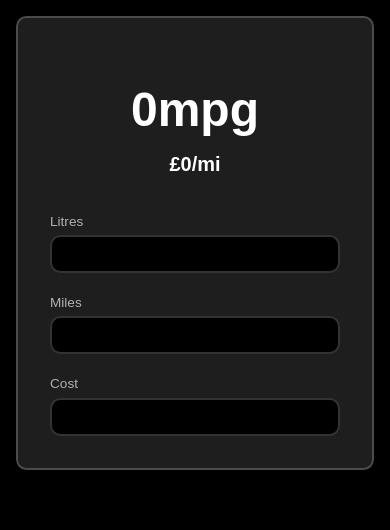
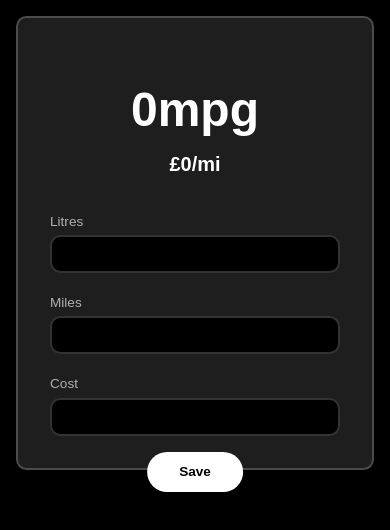
Before and after one commit to robertbckly/mpg-calculator-new, a React (Vite) app: page / in a window 390 px wide. Shown: the top 530 px of the page. Built offline with nearby package versions, Linux system fonts and the light colour scheme.

Commit message:
refactor: improve + add save button

```diff
--- a/src/components/app.css
+++ b/src/components/app.css
@@ -8,7 +8,8 @@ body {
   background-color: black;
 }
 
-input {
+input,
+button {
   font-size: 1rem;
 }
 
@@ -24,14 +25,15 @@ input {
 }
 
 .calculator {
-  --spacing: 2rem;
+  --calculator-spacing: 2rem;
   display: flex;
   width: 100%;
   max-width: 35rem;
-  padding: var(--spacing);
+  padding: var(--calculator-spacing);
   border: 2px solid rgba(255, 255, 255, 0.2);
   border-radius: 0.65rem;
-  gap: var(--spacing);
+  gap: var(--calculator-spacing);
+  position: relative;
   background-color: rgb(30, 30, 30);
   color: white;
 }
@@ -55,13 +57,40 @@ input {
   font-size: 3rem;
 }
 
+.save-button {
+  font-size: 0.85rem;
+  padding: 0.75rem 2rem;
+  border: none;
+  border-radius: 2rem;
+  position: absolute;
+  bottom: calc(-1.5rem);
+  left: 75%;
+  font-weight: bold;
+  line-height: 1rem;
+  background-color: white;
+  color: black;
+  cursor: pointer;
+  transform: translateX(-50%);
+}
+
+.save-button:hover {
+  background-color: gainsboro;
+}
+
 /*
   Consider using a pre-processor to use centrally defined breakpoints in
   all CSS files.
 */
 @media screen and (max-width: 410px) {
   .calculator {
-    padding-top: 4rem;
     flex-direction: column-reverse;
   }
+
+  .output {
+    margin-top: var(--calculator-spacing);
+  }
+
+  .save-button {
+    left: 50%;
+  }
 }
--- a/src/components/app.tsx
+++ b/src/components/app.tsx
@@ -1,11 +1,8 @@
-// import { v4 as uuid } from 'uuid';
-// import Record from './Record';
 import React, { useState } from 'react';
 import { MainForm } from './main-form/main-form';
 import { Record as RecordT } from '../types/record';
 import './app.css';
 
-// const LOCAL_STORAGE_NAME = 'recordList';
 const INIT_INPUT_DATA: RecordT = Object.freeze({
   id: null,
   volume: null,
@@ -16,17 +13,48 @@ const INIT_INPUT_DATA: RecordT = Object.freeze({
 
 export default function App() {
   const [inputData, setInputData] = useState<RecordT>(INIT_INPUT_DATA);
+
+  const mpg = inputData.distance && inputData.volume
+    ? (inputData.distance / (inputData.volume / 4.5462)).toFixed(2)
+    : '0';
+
+  const mpp = inputData.cost && inputData.distance
+    ? (inputData.cost / inputData.distance).toFixed(2)
+    : '0';
+
+  const handleInputChange = (input: string, value: any) => {
+    setInputData((data) => ({ ...data, [input]: value }));
+  };
+
+  return (
+    <div className="calculator">
+      {/* INPUT */}
+      <MainForm
+        value={inputData}
+        onChange={handleInputChange}
+      />
+      {/* OUTPUT */}
+      <div className="output">
+        <p className="output-item output-item--large">
+          <span className="wrap-text">{mpg}</span>
+          mpg
+        </p>
+        <p className="output-item">{`£${mpp}/mi`}</p>
+      </div>
+      <button className="save-button" type="button" onClick={() => alert('Not saved.')}>
+        Save
+      </button>
+    </div>
+  );
+}
+
+// BITS FROM BEFORE...
+
+// const LOCAL_STORAGE_NAME = 'recordList';
+
 // const [recordList, setRecordList] = useState<RecordT[]>([]);
 // const [synced, setSynced] = useState(false);
 // const [savingOpen, setSavingOpen] = useState(false);
-
-  const mpg = inputData.distance && inputData.volume
-    ? (inputData.distance / (inputData.volume / 4.5462)).toFixed(2)
-    : 0;
-
-  const mpp = inputData.cost && inputData.distance
-    ? (inputData.cost / inputData.distance).toFixed(2)
-    : 0;
 
 // useEffect(() => {
 //   // No state; so sync state with storage
@@ -72,14 +100,6 @@ export default function App() {
 
 //   resetInput(true);
 // };
-
-  const handleInputChange = ({ input, value }: { input: string; value: any; }) => {
-    setInputData((exData) => ({
-      ...exData,
-      [input]: value,
-    }));
-  };
-
 // /**
 //  * Handles save button's dual behaviour:
 //  * - first click: expand form (via `savingOpen`)
@@ -99,22 +119,3 @@ export default function App() {
 //   setRecordList((list) => list.filter((record) => record.id !== id));
 //   resetInput();
 // };
-
-  return (
-    <div className="calculator">
-      <MainForm
-        value={inputData}
-        onChange={(change) => handleInputChange(change)}
-      />
-      <div className="output">
-        <p className="output-item output-item--large">
-          <span className="wrap-text">{mpg}</span>
-          mpg
-        </p>
-        <p className="output-item">
-          {`£${mpp}/mi`}
-        </p>
-      </div>
-    </div>
-  );
-}
--- a/src/components/main-form/main-form.tsx
+++ b/src/components/main-form/main-form.tsx
@@ -8,7 +8,7 @@ import './main-form.css';
 
 export type MainFormProps = {
   value: Record;
-  onChange: (change: { input: string; value: any }) => void;
+  onChange: (input: string, value: any) => void;
 };
 
 export function MainForm({ value, onChange }: MainFormProps) {
@@ -16,7 +16,7 @@ export function MainForm({ value, onChange }: MainFormProps) {
 
   const handleInputChange = (e: ChangeEvent<HTMLInputElement>) => {
     const input = e.target;
-    onChange({ input: input.name, value: input.value });
+    onChange(input.name, input.value);
     // const isValid = input.checkValidity();
     // setErrors((currentErrors) => ({ ...currentErrors, [e.target.name]: !isValid }));
   };
```
Lines whose indentation alone changed are shown as unchanged.
